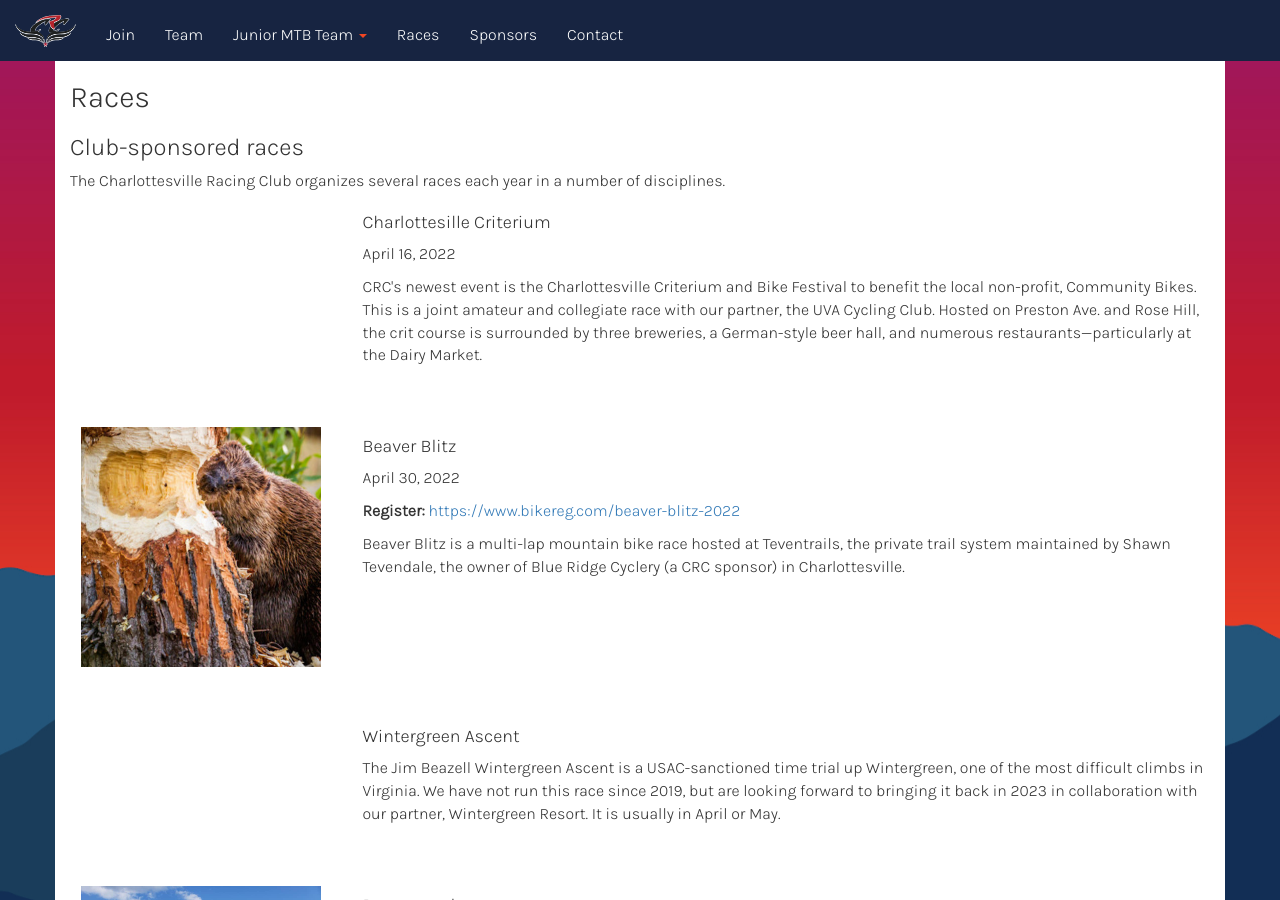
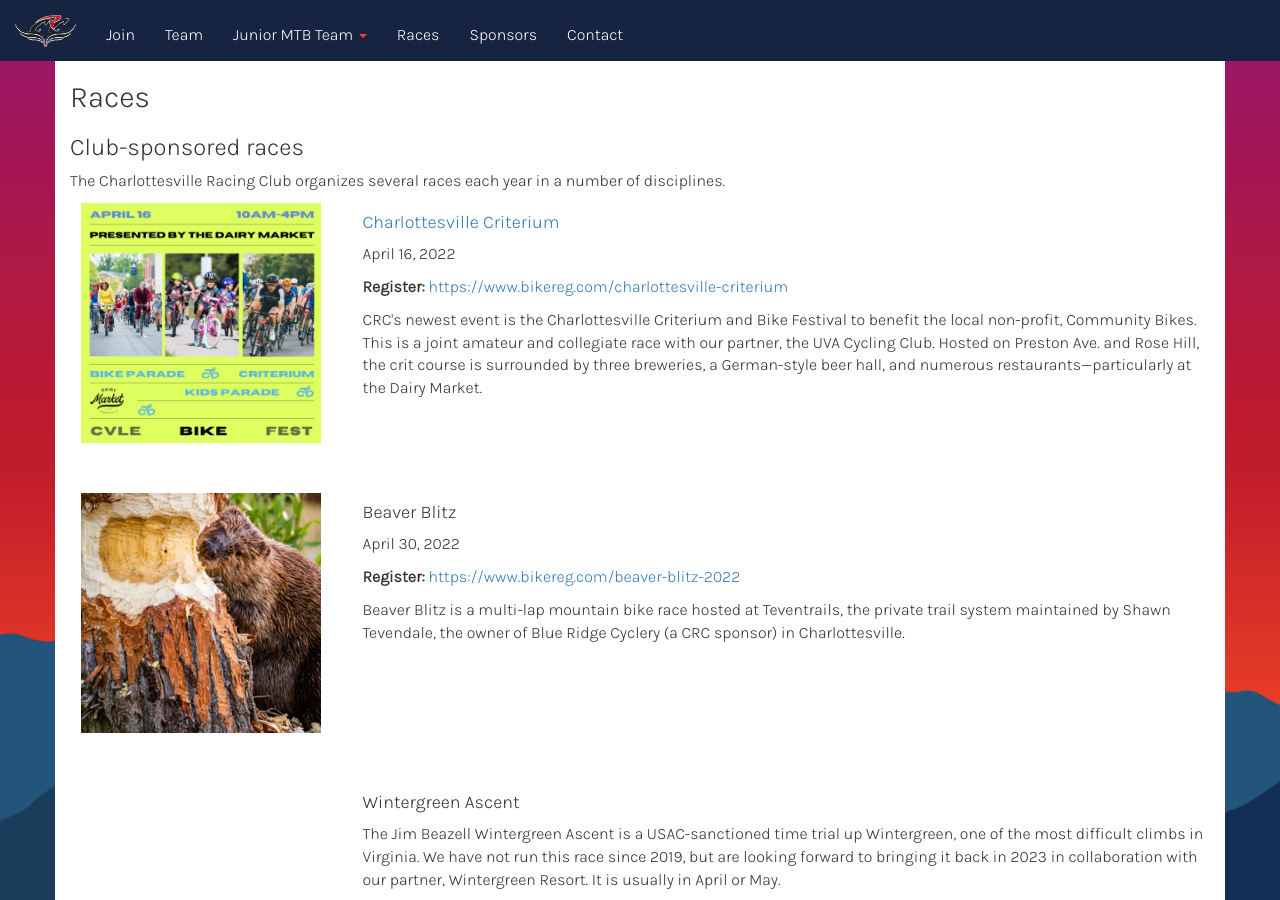
Before and after one commit to ewg118/cvilleracing, a Jekyll site: the page built from races.md, in a window 1280 px wide and 900 px high. Built offline with Jekyll 4.4.1, drawn with Linux system fonts in a browser that asks for light colours.

Commit message:
updated criterium

```diff
--- a/_data/races.csv
+++ b/_data/races.csv
@@ -1,6 +1,6 @@
-name,desc,bikereg,date,image
-Charlottesille Criterium,"CRC's newest event is the Charlottesville Criterium and Bike Festival to benefit the local non-profit, Community Bikes. This is a joint amateur and collegiate race with our partner, the UVA Cycling Club. Hosted on Preston Ave. and Rose Hill, the crit course is surrounded by three breweries, a German-style beer hall, and numerous restaurants—particularly at the Dairy Market.",,"April 16, 2022",
-Beaver Blitz,"Beaver Blitz is a multi-lap mountain bike race hosted at Teventrails, the private trail system maintained by Shawn Tevendale, the owner of Blue Ridge Cyclery (a CRC sponsor) in Charlottesville.",https://www.bikereg.com/beaver-blitz-2022,"April 30, 2022",races/beaver-blitz.jpg
-Wintergreen Ascent,"The Jim Beazell Wintergreen Ascent is a USAC-sanctioned time trial up Wintergreen, one of the most difficult climbs in Virginia. We have not run this race since 2019, but are looking forward to bringing it back in 2023 in collaboration with our partner, Wintergreen Resort. It is usually in April or May.",,,
-Paranormal,"Paranormal is CRC's annual Halloween-themed, nighttime mountain bike race hosted at Teventrails every October. It made its triumphant return in 2021. Racers who do not wear a costume will receive a time penalty! Some say the afterparty is the main event, with a bonfire and free beer from our sponsor, Rockfish Brewing Co.",,,races/paranormal.jpg
-Castle Hill CX,Castle Hill CX is a Cyclocross hosted by sponsor Castle Hill Cidery each November.,,,races/castle-hill-cx.jpg
+name,desc,bikereg,date,image,id
+Charlottesville Criterium,"CRC's newest event is the Charlottesville Criterium and Bike Festival to benefit the local non-profit, Community Bikes. This is a joint amateur and collegiate race with our partner, the UVA Cycling Club. Hosted on Preston Ave. and Rose Hill, the crit course is surrounded by three breweries, a German-style beer hall, and numerous restaurants—particularly at the Dairy Market.",https://www.bikereg.com/charlottesville-criterium,"April 16, 2022",races/CBF-General-03-Revised.png,charlottesville-criterium
+Beaver Blitz,"Beaver Blitz is a multi-lap mountain bike race hosted at Teventrails, the private trail system maintained by Shawn Tevendale, the owner of Blue Ridge Cyclery (a CRC sponsor) in Charlottesville.",https://www.bikereg.com/beaver-blitz-2022,"April 30, 2022",races/beaver-blitz.jpg,
+Wintergreen Ascent,"The Jim Beazell Wintergreen Ascent is a USAC-sanctioned time trial up Wintergreen, one of the most difficult climbs in Virginia. We have not run this race since 2019, but are looking forward to bringing it back in 2023 in collaboration with our partner, Wintergreen Resort. It is usually in April or May.",,,,
+Paranormal,"Paranormal is CRC's annual Halloween-themed, nighttime mountain bike race hosted at Teventrails every October. It made its triumphant return in 2021. Racers who do not wear a costume will receive a time penalty! Some say the afterparty is the main event, with a bonfire and free beer from our sponsor, Rockfish Brewing Co.",,,races/paranormal.jpg,
+Castle Hill CX,Castle Hill CX is a Cyclocross hosted by sponsor Castle Hill Cidery each November.,,,races/castle-hill-cx.jpg,
--- a/races.md
+++ b/races.md
@@ -25,7 +25,13 @@
         {% endif %}
     </div>
     <div class="col-md-9">
-        <h4>{{race.name}}</h4>
+        <h4>
+            {% if race.id %}
+                <a href="{{race.id}}">{{race.name}}</a>
+            {% else %}
+                {{race.name}}
+            {% endif %}
+        </h4>
         {% if race.date %}
             <p>{{race.date}}</p>
         {% endif %}
```
Also changed, not shown: images/races/CBF-General-03-Revised.png (added), sponsors.md (line endings or trailing spaces).
